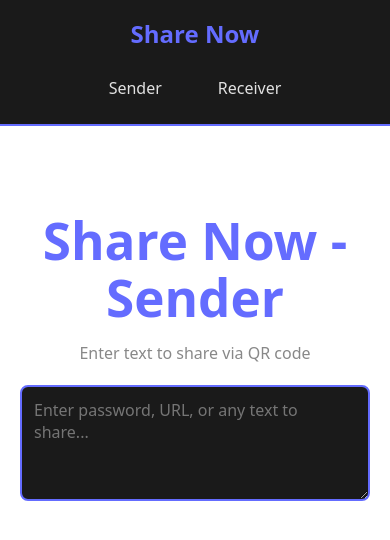
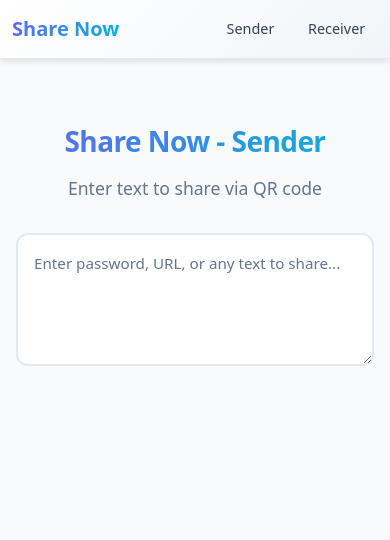
Before and after one commit to pomali/share-now, a React (Vite) app: page /share-now/sender in a window 390 px wide. Shown: the top 540 px of the page. Built offline with nearby package versions, Linux system fonts and the light colour scheme.

Commit message:
Implement beautiful color palette and responsive layouts
Co-authored-by: pomali <1194439+pomali@users.noreply.github.com>

```diff
--- a/src/App.css
+++ b/src/App.css
@@ -1,5 +1,5 @@
 #root {
-  max-width: 1280px;
+  max-width: 1400px;
   margin: 0 auto;
   min-height: 100vh;
   text-align: center;
@@ -10,136 +10,237 @@
   justify-content: space-between;
   align-items: center;
   padding: 1rem 2rem;
-  background-color: #1a1a1a;
-  border-bottom: 2px solid #646cff;
+  background: linear-gradient(135deg, var(--color-bg-secondary) 0%, var(--color-bg-tertiary) 100%);
+  border-bottom: 1px solid var(--border-color);
+  box-shadow: var(--shadow-md);
   margin-bottom: 2rem;
+  position: sticky;
+  top: 0;
+  z-index: 100;
+  backdrop-filter: blur(10px);
 }
 
 .nav-brand {
   font-size: 1.5rem;
   font-weight: bold;
-  color: #646cff;
+  background: linear-gradient(135deg, var(--color-primary) 0%, var(--color-secondary) 100%);
+  -webkit-background-clip: text;
+  -webkit-text-fill-color: transparent;
+  background-clip: text;
   text-decoration: none;
+  transition: transform 0.2s ease;
 }
 
 .nav-brand:hover {
-  color: #535bf2;
+  transform: scale(1.05);
 }
 
 .nav-links {
   display: flex;
-  gap: 1.5rem;
+  gap: 1rem;
 }
 
 .nav-link {
-  color: rgba(255, 255, 255, 0.87);
+  color: var(--color-text-secondary);
   text-decoration: none;
   padding: 0.5rem 1rem;
   border-radius: 8px;
-  transition: all 0.3s ease;
+  transition: all 0.2s ease;
+  font-weight: 500;
 }
 
 .nav-link:hover {
-  background-color: #646cff;
+  background: linear-gradient(135deg, var(--color-primary) 0%, var(--color-primary-dark) 100%);
   color: white;
+  transform: translateY(-2px);
+  box-shadow: var(--shadow-md);
 }
 
 .home-container {
-  max-width: 800px;
+  max-width: 1000px;
   margin: 0 auto;
-  padding: 2rem;
+  padding: 2rem 1rem;
 }
 
 .home-container h1 {
-  font-size: 3rem;
-  color: #646cff;
+  font-size: clamp(2rem, 5vw, 3.5rem);
+  background: linear-gradient(135deg, var(--color-primary) 0%, var(--color-secondary) 100%);
+  -webkit-background-clip: text;
+  -webkit-text-fill-color: transparent;
+  background-clip: text;
   margin-bottom: 0.5rem;
+  font-weight: 800;
+  letter-spacing: -0.02em;
 }
 
 .subtitle {
-  font-size: 1.2rem;
-  color: #888;
+  font-size: clamp(1rem, 2vw, 1.25rem);
+  color: var(--color-text-muted);
   margin-bottom: 3rem;
+  max-width: 600px;
+  margin-left: auto;
+  margin-right: auto;
 }
 
 .mode-selection {
-  display: flex;
+  display: grid;
+  grid-template-columns: repeat(auto-fit, minmax(280px, 1fr));
   gap: 2rem;
   justify-content: center;
   margin-bottom: 3rem;
-  flex-wrap: wrap;
+  max-width: 800px;
+  margin-left: auto;
+  margin-right: auto;
 }
 
 .mode-card {
-  flex: 1;
-  min-width: 250px;
-  max-width: 300px;
-  padding: 2rem;
-  background-color: #1a1a1a;
-  border: 2px solid #646cff;
-  border-radius: 12px;
+  padding: 2.5rem 2rem;
+  background: linear-gradient(135deg, var(--color-bg-secondary) 0%, var(--color-bg-tertiary) 100%);
+  border: 2px solid var(--border-color);
+  border-radius: 16px;
   text-decoration: none;
   color: inherit;
   transition: all 0.3s ease;
   cursor: pointer;
+  position: relative;
+  overflow: hidden;
+}
+
+.mode-card::before {
+  content: '';
+  position: absolute;
+  top: 0;
+  left: 0;
+  right: 0;
+  bottom: 0;
+  background: linear-gradient(135deg, var(--color-primary) 0%, var(--color-secondary) 100%);
+  opacity: 0;
+  transition: opacity 0.3s ease;
+  z-index: 0;
+}
+
+.mode-card:hover::before {
+  opacity: 0.1;
 }
 
 .mode-card:hover {
-  transform: translateY(-5px);
-  box-shadow: 0 8px 16px rgba(100, 108, 255, 0.3);
-  border-color: #535bf2;
+  transform: translateY(-8px);
+  box-shadow: var(--shadow-glow);
+  border-color: var(--color-primary);
 }
 
 .mode-card .icon {
   font-size: 4rem;
   margin-bottom: 1rem;
+  position: relative;
+  z-index: 1;
+  filter: drop-shadow(0 4px 8px rgba(0, 0, 0, 0.2));
 }
 
 .mode-card h2 {
-  color: #646cff;
+  background: linear-gradient(135deg, var(--color-primary) 0%, var(--color-secondary) 100%);
+  -webkit-background-clip: text;
+  -webkit-text-fill-color: transparent;
+  background-clip: text;
   margin-bottom: 0.5rem;
+  font-weight: 700;
+  position: relative;
+  z-index: 1;
 }
 
 .mode-card p {
-  color: #888;
-  font-size: 0.9rem;
+  color: var(--color-text-muted);
+  font-size: 0.95rem;
+  position: relative;
+  z-index: 1;
 }
 
 .info-section {
-  margin-top: 3rem;
-  padding: 2rem;
-  background-color: #1a1a1a;
-  border-radius: 12px;
+  margin-top: 4rem;
+  padding: 2.5rem;
+  background: linear-gradient(135deg, var(--color-bg-secondary) 0%, var(--color-bg-tertiary) 100%);
+  border-radius: 16px;
+  border: 1px solid var(--border-color);
   text-align: left;
+  max-width: 700px;
+  margin-left: auto;
+  margin-right: auto;
+  box-shadow: var(--shadow-md);
 }
 
 .info-section h3 {
-  color: #646cff;
-  margin-bottom: 1rem;
+  background: linear-gradient(135deg, var(--color-primary) 0%, var(--color-secondary) 100%);
+  -webkit-background-clip: text;
+  -webkit-text-fill-color: transparent;
+  background-clip: text;
+  margin-bottom: 1.5rem;
   text-align: center;
+  font-weight: 700;
+  font-size: 1.5rem;
 }
 
 .info-section ol {
   list-style-position: inside;
-  color: rgba(255, 255, 255, 0.87);
+  color: var(--color-text-secondary);
+  line-height: 2;
 }
 
 .info-section li {
-  margin-bottom: 0.5rem;
+  margin-bottom: 0.75rem;
   padding-left: 1rem;
 }
 
 @media (max-width: 768px) {
   .navbar {
-    flex-direction: column;
-    gap: 1rem;
+    padding: 1rem;
+  }
+
+  .nav-brand {
+    font-size: 1.25rem;
+  }
+
+  .nav-links {
+    gap: 0.5rem;
+  }
+
+  .nav-link {
+    padding: 0.4rem 0.8rem;
+    font-size: 0.9rem;
+  }
+
+  .home-container {
+    padding: 1.5rem 1rem;
   }
 
   .mode-selection {
-    flex-direction: column;
+    grid-template-columns: 1fr;
+    gap: 1.5rem;
   }
 
   .mode-card {
-    max-width: 100%;
+    padding: 2rem 1.5rem;
+  }
+
+  .info-section {
+    padding: 1.5rem;
+    margin-top: 3rem;
   }
 }
+
+@media (max-width: 480px) {
+  .navbar {
+    padding: 0.75rem;
+  }
+
+  .home-container h1 {
+    margin-bottom: 1rem;
+  }
+
+  .subtitle {
+    margin-bottom: 2rem;
+  }
+
+  .mode-card .icon {
+    font-size: 3rem;
+  }
+}
--- a/src/components/Sender.css
+++ b/src/components/Sender.css
@@ -1,62 +1,140 @@
 .sender-container {
-  max-width: 600px;
+  max-width: 700px;
   margin: 0 auto;
-  padding: 20px;
+  padding: 2rem 1rem;
 }
 
 .sender-container h1 {
-  color: #646cff;
-  margin-bottom: 10px;
+  background: linear-gradient(135deg, var(--color-primary) 0%, var(--color-secondary) 100%);
+  -webkit-background-clip: text;
+  -webkit-text-fill-color: transparent;
+  background-clip: text;
+  margin-bottom: 0.75rem;
+  font-weight: 800;
+  font-size: clamp(1.75rem, 4vw, 2.5rem);
+  letter-spacing: -0.02em;
 }
 
 .sender-container p {
-  color: #888;
-  margin-bottom: 20px;
+  color: var(--color-text-muted);
+  margin-bottom: 2rem;
+  font-size: 1.1rem;
 }
 
 .input-section {
-  margin-bottom: 30px;
+  margin-bottom: 2rem;
 }
 
 .input-section textarea {
   width: 100%;
-  padding: 12px;
-  border: 2px solid #646cff;
-  border-radius: 8px;
-  font-size: 16px;
+  min-height: 150px;
+  padding: 1rem;
+  border: 2px solid var(--border-color);
+  border-radius: 12px;
+  font-size: 1rem;
   font-family: inherit;
   resize: vertical;
-  background-color: #1a1a1a;
-  color: rgba(255, 255, 255, 0.87);
+  background-color: var(--color-bg-secondary);
+  color: var(--color-text-primary);
   box-sizing: border-box;
+  transition: all 0.2s ease;
+  line-height: 1.6;
+}
+
+.input-section textarea::placeholder {
+  color: var(--color-text-muted);
 }
 
 .input-section textarea:focus {
   outline: none;
-  border-color: #535bf2;
-  box-shadow: 0 0 0 3px rgba(100, 108, 255, 0.1);
+  border-color: var(--color-primary);
+  box-shadow: 0 0 0 3px rgba(99, 102, 241, 0.1);
+  background-color: var(--color-bg-elevated);
 }
 
 .qr-section {
   text-align: center;
-  margin-top: 30px;
+  margin-top: 3rem;
+  animation: fadeIn 0.5s ease;
+}
+
+@keyframes fadeIn {
+  from {
+    opacity: 0;
+    transform: translateY(10px);
+  }
+  to {
+    opacity: 1;
+    transform: translateY(0);
+  }
 }
 
 .qr-section h2 {
-  margin-bottom: 20px;
-  color: #646cff;
+  margin-bottom: 1.5rem;
+  background: linear-gradient(135deg, var(--color-primary) 0%, var(--color-secondary) 100%);
+  -webkit-background-clip: text;
+  -webkit-text-fill-color: transparent;
+  background-clip: text;
+  font-weight: 700;
+  font-size: 1.5rem;
 }
 
 .qr-code-wrapper {
   background: white;
-  padding: 20px;
-  border-radius: 12px;
+  padding: 2rem;
+  border-radius: 16px;
   display: inline-block;
-  box-shadow: 0 4px 6px rgba(0, 0, 0, 0.3);
+  box-shadow: var(--shadow-lg);
+  border: 3px solid var(--color-primary);
+  transition: transform 0.3s ease;
+}
+
+.qr-code-wrapper:hover {
+  transform: scale(1.02);
+  box-shadow: 0 20px 30px -5px rgb(0 0 0 / 0.5), 0 0 30px rgb(99 102 241 / 0.4);
 }
 
 .share-info {
-  margin-top: 20px;
-  color: #888;
-  font-size: 14px;
+  margin-top: 1.5rem;
+  color: var(--color-text-muted);
+  font-size: 0.95rem;
+  padding: 1rem;
+  background: var(--color-bg-secondary);
+  border-radius: 8px;
+  border-left: 4px solid var(--color-primary);
 }
+
+@media (max-width: 768px) {
+  .sender-container {
+    padding: 1.5rem 1rem;
+  }
+
+  .input-section textarea {
+    min-height: 120px;
+    font-size: 0.95rem;
+  }
+
+  .qr-section {
+    margin-top: 2rem;
+  }
+
+  .qr-code-wrapper {
+    padding: 1.5rem;
+    max-width: 100%;
+  }
+
+  .qr-code-wrapper svg {
+    max-width: 100%;
+    height: auto;
+  }
+}
+
+@media (max-width: 480px) {
+  .sender-container {
+    padding: 1rem;
+  }
+
+  .qr-code-wrapper {
+    padding: 1rem;
+  }
+}
--- a/src/index.css
+++ b/src/index.css
@@ -3,9 +3,41 @@
   line-height: 1.5;
   font-weight: 400;
 
+  /* Modern Color Palette */
+  --color-primary: #6366f1;
+  --color-primary-dark: #4f46e5;
+  --color-primary-light: #818cf8;
+  --color-secondary: #06b6d4;
+  --color-secondary-dark: #0891b2;
+  --color-accent: #8b5cf6;
+  --color-success: #10b981;
+  --color-error: #ef4444;
+  --color-warning: #f59e0b;
+
+  /* Background Colors */
+  --color-bg-primary: #0f172a;
+  --color-bg-secondary: #1e293b;
+  --color-bg-tertiary: #334155;
+  --color-bg-elevated: #1e293b;
+
+  /* Text Colors */
+  --color-text-primary: #f1f5f9;
+  --color-text-secondary: #cbd5e1;
+  --color-text-muted: #94a3b8;
+
+  /* Border Colors */
+  --border-color: #334155;
+  --border-color-focus: var(--color-primary);
+
+  /* Shadows */
+  --shadow-sm: 0 1px 2px 0 rgb(0 0 0 / 0.3);
+  --shadow-md: 0 4px 6px -1px rgb(0 0 0 / 0.4);
+  --shadow-lg: 0 10px 15px -3px rgb(0 0 0 / 0.5);
+  --shadow-glow: 0 0 20px rgb(99 102 241 / 0.3);
+
   color-scheme: light dark;
-  color: rgba(255, 255, 255, 0.87);
-  background-color: #242424;
+  color: var(--color-text-primary);
+  background-color: var(--color-bg-primary);
 
   font-synthesis: none;
   text-rendering: optimizeLegibility;
@@ -15,11 +47,12 @@
 
 a {
   font-weight: 500;
-  color: #646cff;
+  color: var(--color-primary);
   text-decoration: inherit;
+  transition: color 0.2s ease;
 }
 a:hover {
-  color: #535bf2;
+  color: var(--color-primary-light);
 }
 
 body {
@@ -40,27 +73,38 @@ button {
   font-size: 1em;
   font-weight: 500;
   font-family: inherit;
-  background-color: #1a1a1a;
+  background-color: var(--color-bg-secondary);
+  color: var(--color-text-primary);
   cursor: pointer;
-  transition: border-color 0.25s;
+  transition: all 0.2s ease;
 }
 button:hover {
-  border-color: #646cff;
+  border-color: var(--color-primary);
+  transform: translateY(-1px);
 }
 button:focus,
 button:focus-visible {
-  outline: 4px auto -webkit-focus-ring-color;
+  outline: 2px solid var(--color-primary);
+  outline-offset: 2px;
 }
 
 @media (prefers-color-scheme: light) {
   :root {
-    color: #213547;
-    background-color: #ffffff;
-  }
-  a:hover {
-    color: #747bff;
-  }
-  button {
-    background-color: #f9f9f9;
+    --color-bg-primary: #f8fafc;
+    --color-bg-secondary: #ffffff;
+    --color-bg-tertiary: #f1f5f9;
+    --color-bg-elevated: #ffffff;
+
+    --color-text-primary: #0f172a;
+    --color-text-secondary: #334155;
+    --color-text-muted: #64748b;
+
+    --border-color: #e2e8f0;
+    --shadow-sm: 0 1px 2px 0 rgb(0 0 0 / 0.05);
+    --shadow-md: 0 4px 6px -1px rgb(0 0 0 / 0.1);
+    --shadow-lg: 0 10px 15px -3px rgb(0 0 0 / 0.1);
+
+    color: var(--color-text-primary);
+    background-color: var(--color-bg-primary);
   }
 }
```
Also changed, not shown: src/components/Receiver.css (+145 -59 lines).
